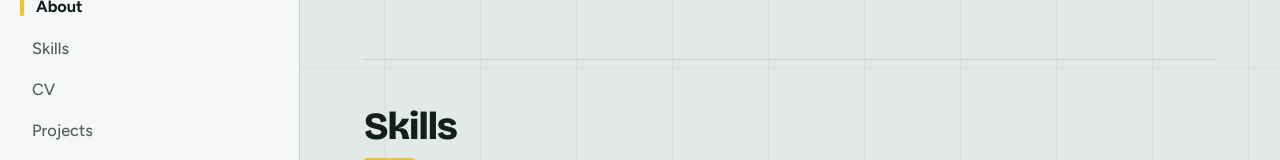
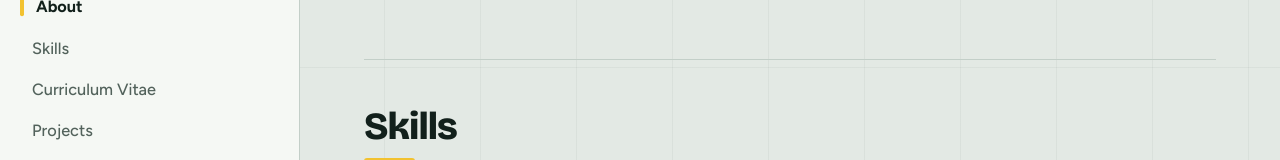
Before and after one commit to enxiejohn/Portfolio, a plain HTML site: page index.html in a window 1280 px wide. Shown: the part 221-381 px from the top of the page. Drawn offline with nearby package versions, Linux system fonts and the light colour scheme.

Commit message:
Rename 'CV' link to 'Curriculum Vitae'

```diff
--- a/index.html
+++ b/index.html
@@ -31,7 +31,7 @@
       <nav id="nav" class="nav" aria-label="Main">
         <a href="#about">About</a>
         <a href="#skills">Skills</a>
-        <a href="#cv">CV</a>
+        <a href="#cv">Curriculum Vitae</a>
         <a href="#projects">Projects</a>
         <a href="#experience">Experience</a>
         <a href="#education">Education</a>
```
